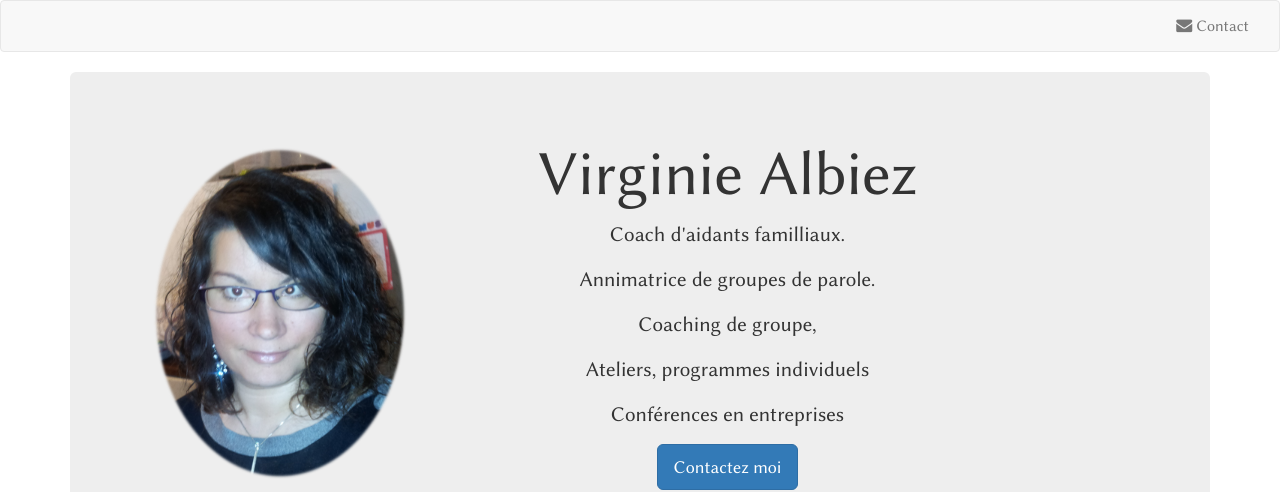
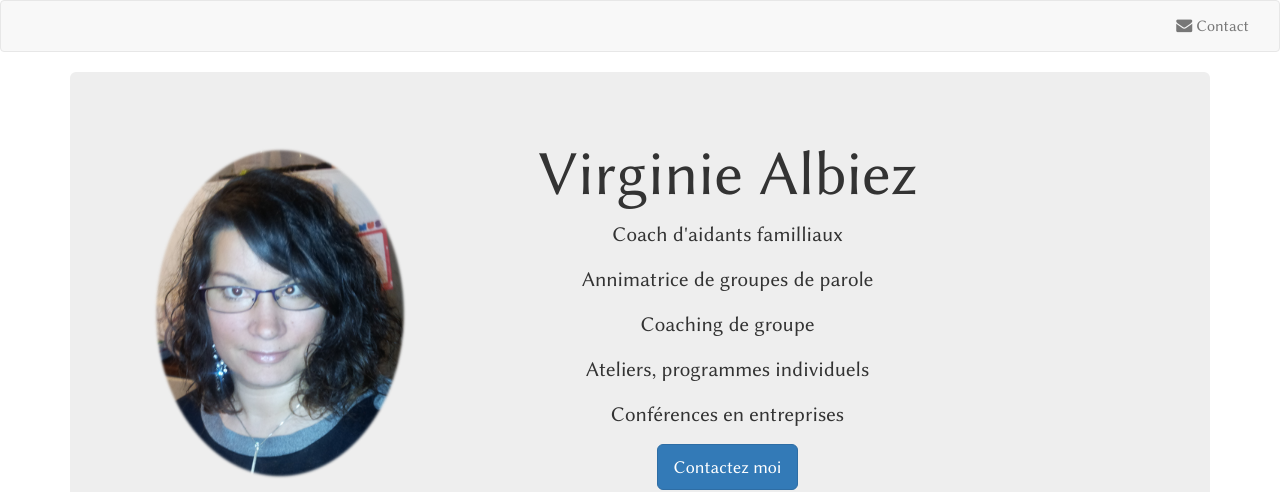
Before and after one commit to oliviervirginie/virginiealbiez.github.io, a Jekyll site: the page built from index.html, in a window 1280 px wide. Shown: the top 492 px of the page. Built offline with Jekyll 4.4.1, drawn with Linux system fonts in a browser that asks for light colours.

Commit message:
minor correction

```diff
--- a/index.html
+++ b/index.html
@@ -9,21 +9,11 @@ layout: default
       </div>
       <div class="col-md-8 text-center">
         <h1>Virginie Albiez</h1>
-        <p>
-          Coach d'aidants familliaux.
-        </p>
-        <p>
-          Annimatrice de groupes de parole.
-        </p>
-        <p>
-          Coaching de groupe,
-        </p>
-        <p>
-          Ateliers, programmes individuels
-        </p>
-        <p>
-          Conférences en entreprises
-        </p>
+        <p>Coach d'aidants familliaux</p>
+        <p>Annimatrice de groupes de parole</p>
+        <p>Coaching de groupe</p>
+        <p>Ateliers, programmes individuels</p>
+        <p>Conférences en entreprises</p>
         <p><a href="mailto:{{site.contact.email}}" class="btn btn-primary btn-lg">Contactez moi</a></p>
       </div>
     </div>
```
